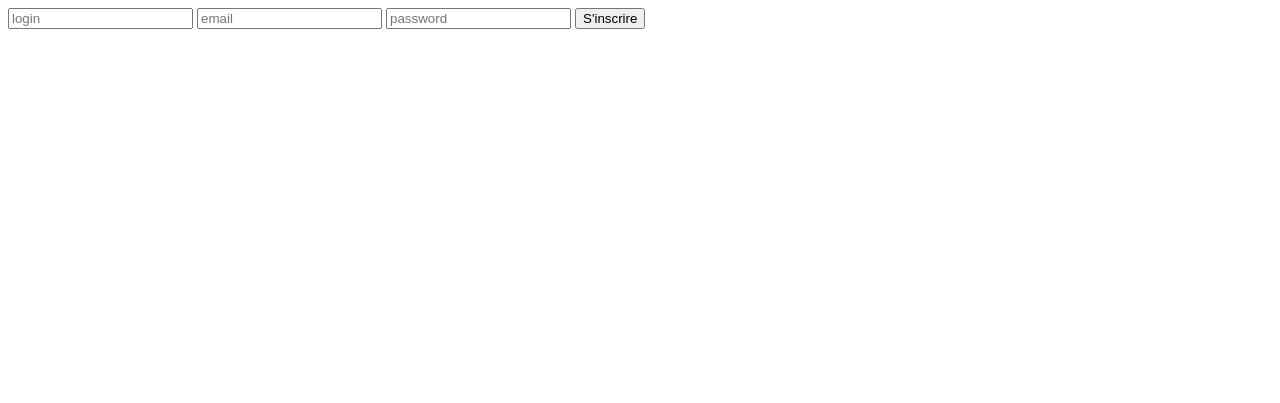
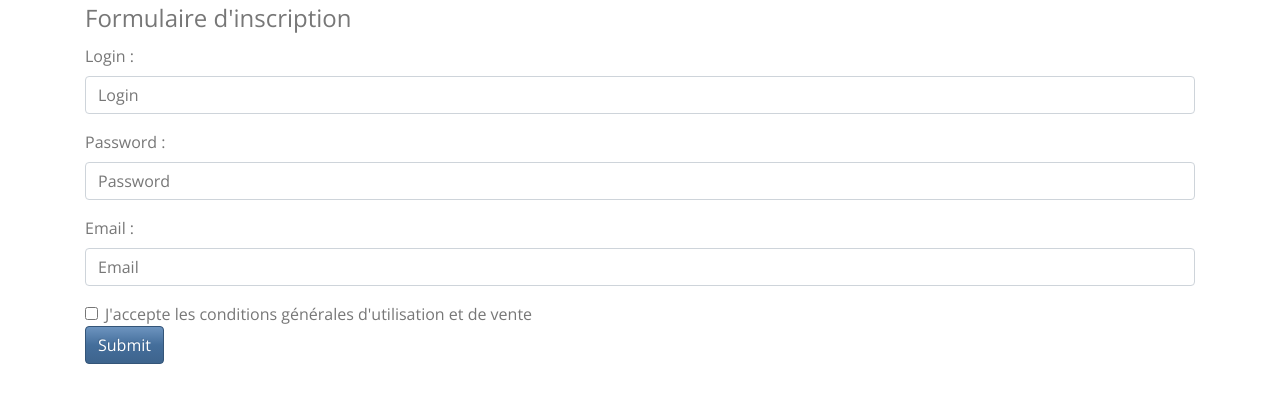
Before and after one commit to Pierre56-29/FOAD-03-02-2020, a PHP site: page /View/Inscription.html.php in a window 1280 px wide. Shown: the top 403 px of the page. Run offline with PHP 8.4, Linux system fonts and the light colour scheme.

Commit message:
formulaire d'inscription

```diff
--- a/v1.00/View/Inscription.html.php
+++ b/v1.00/View/Inscription.html.php
@@ -1,13 +1,40 @@
 
-<form action="../index.php?action=Inscrire" method="POST">
-    <input type="text" name = "login" placeholder="login"/>
-    <input type="text" name = "email" placeholder="email"/>
-    <input type="password" name = "password" placeholder="password"/>
-    <input type="submit" name = "submit" value = "S'inscrire">
-</form>
 <head>
+  <link rel="stylesheet" href="Css/bootstrap.min.css">
+  <title>Inscription</title>
+</head>
 
-</head>
 <body>
+<div class="container">
+             <form>
+               <fieldset>
+                 <legend>Formulaire d'inscription</legend>
 
-<form action="../index.php?action=Inscrire" method="POST">
+                 <div class="form-group">
+                   <label for="login">Login :</label>
+                   <input type="text" class="form-control" id="login" placeholder="Login">
+                 </div>
+
+                 <div class="form-group">
+                   <label for="password">Password :</label>
+                   <input type="password" class="form-control" id="email" placeholder="Password">
+                 </div>
+                 <div class="form-group">
+                   <label for="email">Email :</label>
+                   <input type="email" class="form-control" id="email" placeholder="Email">
+                 </div>
+                 <div class="form-check">
+                       <input class="form-check-input" type="checkbox" value="" id="cgu" required>
+                       <label class="form-check-label" for="cgu">J'accepte les conditions générales d'utilisation et de vente</label>
+                     </div>
+                 <button class="btn btn-primary" type="submit">Submit</button>
+
+               </fieldset>
+             </form>
+         </div>
+
+<script src="https://code.jquery.com/jquery-3.4.1.slim.min.js" integrity="sha384-J6qa4849blE2+poT4WnyKhv5vZF5SrPo0iEjwBvKU7imGFAV0wwj1yYfoRSJoZ+n" crossorigin="anonymous"></script>
+<script src="https://cdn.jsdelivr.net/npm/popper.js@1.16.0/dist/umd/popper.min.js" integrity="sha384-Q6E9RHvbIyZFJoft+2mJbHaEWldlvI9IOYy5n3zV9zzTtmI3UksdQRVvoxMfooAo" crossorigin="anonymous"></script>
+<script src="https://stackpath.bootstrapcdn.com/bootstrap/4.4.1/js/bootstrap.min.js" integrity="sha384-wfSDF2E50Y2D1uUdj0O3uMBJnjuUD4Ih7YwaYd1iqfktj0Uod8GCExl3Og8ifwB6" crossorigin="anonymous"></script>
+
+</body>
```
